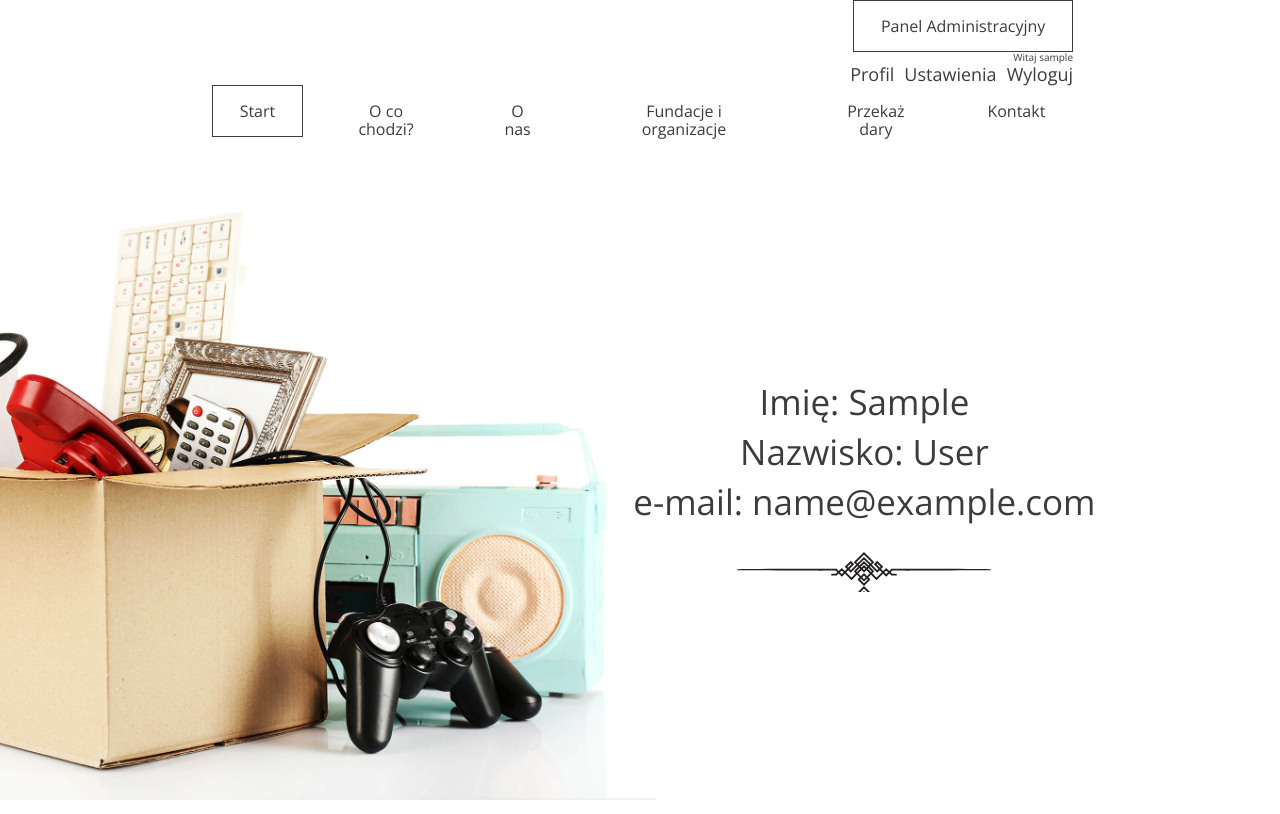
After one commit to MaksymilianCzubak/PortfolioLab, a Django app: page /user_view in a window 1280 px wide. The commit adds this page. Run offline with Django 3.2, Linux system fonts and the light colour scheme; the visitor is signed in with stand-in values (Sample User, id 1).

Commit message:
Added User Administration

```diff
--- a/CharityDonation/backends.py
+++ b/CharityDonation/backends.py
@@ -16,6 +16,6 @@ class Emailbackend(object):
 
     def get_user(self, user_id):
         try:
-            User.objects.get(pk=user_id)
+            return User.objects.get(pk=user_id)
         except User.DoesNotExist:
             return None
--- a/CharityDonation/urls.py
+++ b/CharityDonation/urls.py
@@ -20,16 +20,21 @@ from charity_app.views import (
     AddDonation,
     LoginView,
     RegisterView,
+    LogoutView,
+    UserView,
 )
 
 from django.contrib.staticfiles.urls import staticfiles_urlpatterns
 
 urlpatterns = [
-    path('admin/', admin.site.urls),
+    path('admin/', admin.site.urls, name="admin"),
     path('', LandingPage.as_view(), name="landing_page"),
     path('add_donation', AddDonation.as_view(), name="add_donation"),
     path('login', LoginView.as_view(), name="login"),
     path('register', RegisterView.as_view(), name="register"),
+    #path('logged', LoggedUser.as_view(), name="logged"),
+    path('logout', LogoutView.as_view(), name='logout'),
+    path('user_view', UserView.as_view(), name='user_view' )
 ]
 
 urlpatterns += staticfiles_urlpatterns()
--- a/charity_app/models.py
+++ b/charity_app/models.py
@@ -1,5 +1,6 @@
 from django.db import models
 from django.contrib.auth.models import User
+from django.contrib.auth.base_user import AbstractBaseUser
 
 # Create your models here.
 TYPE = (
@@ -11,11 +12,13 @@ TYPE = (
 class Category(models.Model):
     name = models.CharField(max_length=256)
 
+
 class Institution(models.Model):
     name = models.CharField(max_length=256)
     description = models.TextField()
     type = models.IntegerField(choices=TYPE, default=1)
     category = models.ManyToManyField(Category)
+
 
 class Donation(models.Model):
     quantity = models.IntegerField()
--- a/charity_app/static/js/app.js
+++ b/charity_app/static/js/app.js
@@ -252,4 +252,8 @@ document.addEventListener("DOMContentLoaded", function() {
   if (form !== null) {
     new FormSteps(form);
   }
+$(function(){
+            var first_title = $('.title');
+            first_title.html('New Text');
+        });
 });
--- a/charity_app/templates/base.html
+++ b/charity_app/templates/base.html
@@ -11,7 +11,7 @@
   </head>
 <body>
     {% block content %}
-
     {% endblock %}
+<script src="{% static 'js/app.js' %}"></script>
 </body>
 </html>
--- /dev/null
+++ b/charity_app/templates/user_data.html
@@ -0,0 +1,57 @@
+{% extends 'base.html' %}
+{% load static %}
+
+{% block content %}
+    <header class="header--main-page">
+      <nav class="container container--70">
+          {% if request.user.is_authenticated and request.user.is_superuser %}<a class="btn" href="http://127.0.0.1:8000/admin/">Panel Administracyjny</a>{% endif %}
+          {% if request.user.is_authenticated %}
+            Witaj {{ request.user.username }}
+            <ul class="dropdown">
+              <li><a href="{% url 'user_view' %}">Profil</a></li>
+              <li><a href="#">Ustawienia</a></li>
+              <li><a href="{% url 'logout' %}">Wyloguj</a></li>
+            </ul>
+          {% else %}
+
+        <ul class="nav--actions">
+          <li><a href="{% url 'login' %}" class="btn btn--small btn--without-border">Zaloguj</a></li>
+          <li><a href="{% url 'register' %}" class="btn btn--small btn--highlighted">Załóż konto</a></li>
+        </ul>
+          {% endif %}
+        <ul>
+          <li><a href="{% url 'landing_page' %}" class="btn btn--without-border active">Start</a></li>
+          <li><a href="#steps" class="btn btn--without-border">O co chodzi?</a></li>
+          <li><a href="#about-us" class="btn btn--without-border">O nas</a></li>
+          <li><a href="#help" class="btn btn--without-border">Fundacje i organizacje</a></li>
+          <li><a href="{% url 'add_donation' %}" class="btn btn--without-border">Przekaż dary</a></li>
+          <li><a href="#contact" class="btn btn--without-border">Kontakt</a></li>
+        </ul>
+      </nav>
+
+      <div class="slogan container container--90">
+        <div class="slogan--item">
+          <h1>
+              {% if request.user.is_authenticated %}
+                Imię:       {{ request.user.first_name }}<br>
+                Nazwisko:   {{ request.user.last_name }}<br>
+                e-mail:     {{ request.user.email }}<br>
+              {% endif %}
+          </h1>
+        </div>
+      </div>
+    </header>
+
+
+
+
+
+
+
+
+
+
+
+
+
+{% endblock %}
--- a/charity_app/views.py
+++ b/charity_app/views.py
@@ -4,9 +4,9 @@ from .models import Donation, Institution, User, Category
 from .forms import RegisterForm, LoginForm
 from django.contrib import messages
 from django.views.generic import FormView
-from django.contrib.auth import authenticate, login, get_user_model, logout
-from django.contrib.auth.backends import ModelBackend
-from django.conf import settings
+from django.contrib.auth import authenticate, login, logout
+from django.contrib.auth.mixins import LoginRequiredMixin, PermissionRequiredMixin
+
 
 # Create your views here.
 
@@ -65,10 +65,22 @@ class LandingPage(View):
                }
         return render(request, "index.html", ctx)
 
-class AddDonation(View):
+
+class AddDonation(LoginRequiredMixin, View):
+    login_url = 'login'
+    redirect_field_name = 'add_donation'
+
     def get(self, request):
-        ctx = {}
+        categories = Category.objects.all()
+        ctx = {'categories': categories}
+        if not request.user.is_authenticated:
+            return redirect('login')
         return render(request, "form.html", ctx)
+
+
+class AdminPanel(LoginRequiredMixin, PermissionRequiredMixin,View):
+    login_url = 'admin'
+    redirect_field_name = 'admin'
 
 class RegisterView(View):
     def get(self, request):
@@ -102,21 +114,45 @@ class RegisterView(View):
                 form.add_error("password2", "Hasła nie są zgodne")
         return render(request, "register.html", ctx)
 
+
 class LoginView(FormView):
     form_class = LoginForm
     success_url = "/"
     template_name = "login.html"
 
     def form_valid(self, form: LoginForm):
-        #email = form.cleaned_data["email"]
         username = form.cleaned_data["email"]
         password = form.cleaned_data["password"]
-        #user = authenticate(self.request, email=email, password=password)
         user = authenticate(self.request, username=username, password=password)
         print(user.username)
+        print(user.is_authenticated)
         if user is None:
             form.add_error(None, "Zły email lub hasło")
-            return redirect("/register")
-
+            return super().form_invalid(form)
         login(self.request, user)
         return super().form_valid(form)
+
+
+class LogoutView(View):
+    def get(self, request):
+        logout(request)
+        return redirect("/")
+
+class UserView(LoginRequiredMixin, View):
+    login_url = "login"
+    def get(self, request):
+        if not request.user.is_authenticated:
+            return redirect('login')
+        return render(request, "user_data.html")
+
+
+
+'''    login_url = 'login'
+    redirect_field_name = 'add_donation'
+
+    def get(self, request):
+        categories = Category.objects.all()
+        ctx = {'categories': categories}
+        if not request.user.is_authenticated:
+            return redirect('login')
+        return render(request, "form.html", ctx)'''
```
Also changed, not shown: charity_app/admin.py (+9 -1 lines), charity_app/templates/form.html (+10 -41 lines), charity_app/templates/index.html (+11 -2 lines), CharityDonation/settings.py (line endings or trailing spaces).
